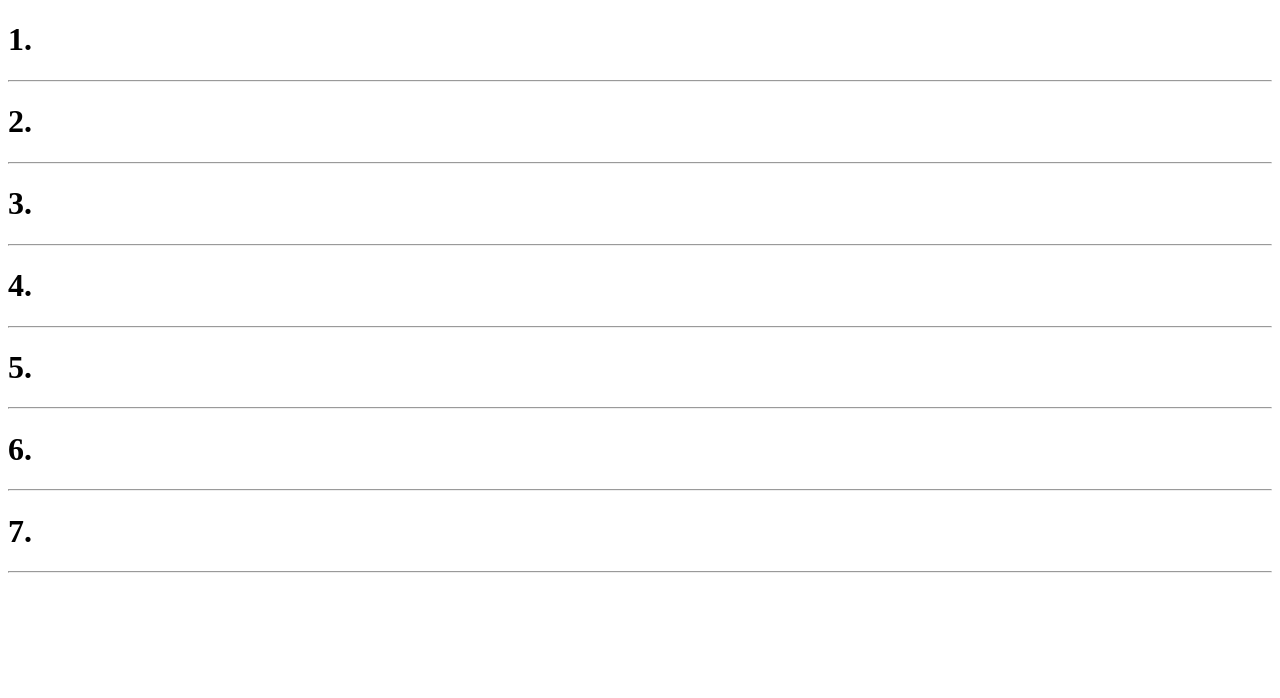
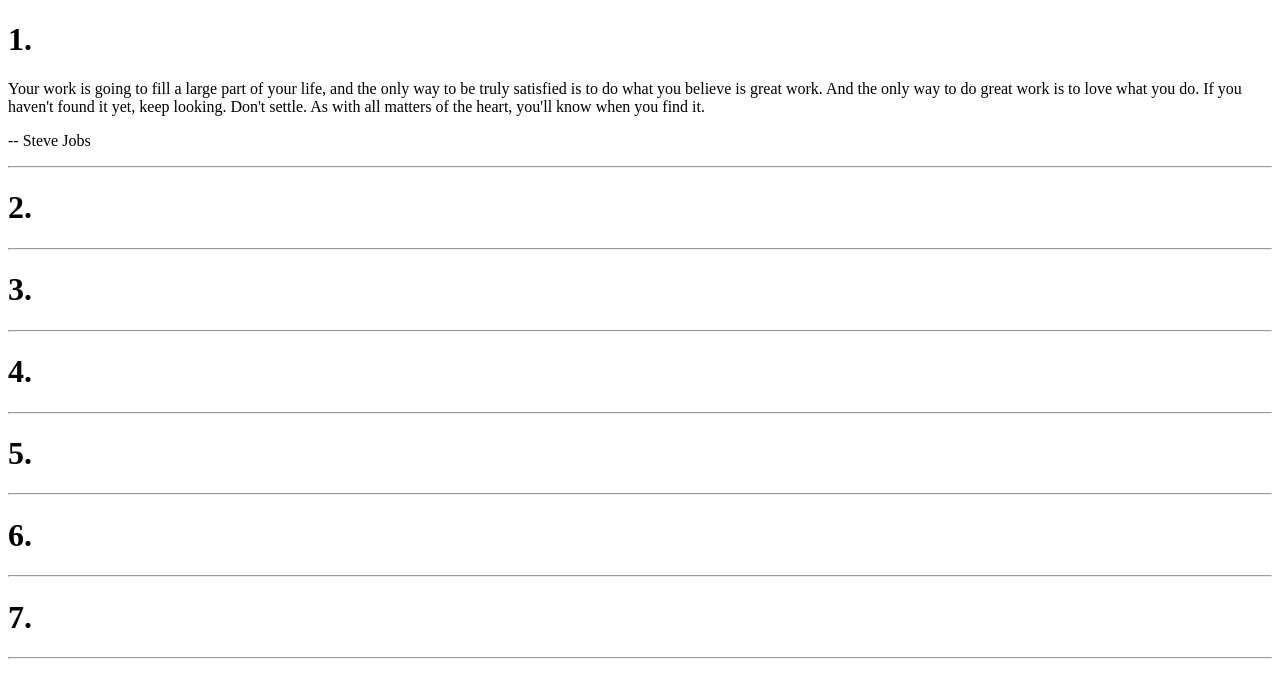
Before and after one commit to ishankanwal/ishankanwal.github.io, a plain HTML site: page lab3.21/index.html in a window 1280 px wide. Drawn offline with Linux system fonts and the light colour scheme.

Commit message:
Update index.html

```diff
--- a/lab3.21/index.html
+++ b/lab3.21/index.html
@@ -6,6 +6,8 @@
     <body>
         <h1>1.</h1>
         <!-- Your solution to #1 here -->
+	    <p>Your work is going to fill a large part of your life, and the only way to be truly satisfied is to do what you believe is great work. And the only way to do great work is to love what you do. If you haven't found it yet, keep looking. Don't settle. As with all matters of the heart, you'll know when you find it.</p>
+<p>-- Steve Jobs</p>
         <hr>
 
         <h1>2.</h1>
```
